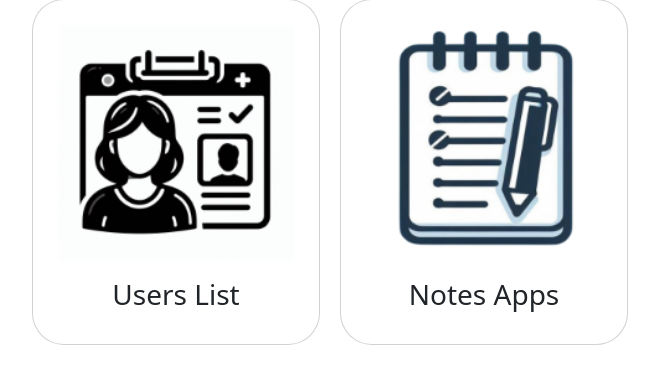
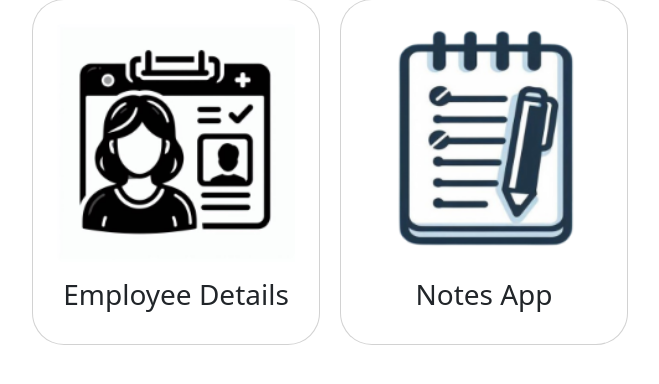
Before and after one commit to isumhansana/aiphp, a PHP site: page /dashboard.php in a window 1280 px wide. Shown: the part 189-573 px from the top of the page, without its empty margins (158-817 px from the left). Run offline with PHP 8.4, Linux system fonts and the light colour scheme; the visitor is signed in with stand-in values (Sample User, id 1).

Commit message:
modified:   dashboard.php 	modified:   notes/index.php 	modified:   usersList.php

```diff
--- a/dashboard.php
+++ b/dashboard.php
@@ -93,7 +93,7 @@
             '<div class="col-md-4 mb-4">
               <a href="usersList.php" class="card p-4 rounded-5 dash-card" style="width: 18rem;">
                 <img src="imgs/dashboard/userListAdmin.png" class="card-img-top mb-2" alt="...">
-                <h5 class="dash-card-text">Users List</h5>
+                <h5 class="dash-card-text">Employee Details</h5>
               </a>
             </div>'
           );
@@ -102,7 +102,7 @@
       <div class="col-md-4 mb-4">
         <a href="notes/index.php" class="card p-4 rounded-5 dash-card" style="width: 18rem;">
           <img src="imgs/dashboard/notes.png" class="card-img-top mb-2" alt="...">
-          <h5 class="dash-card-text">Notes Apps</h5>
+          <h5 class="dash-card-text">Notes App</h5>
         </a>
       </div>
     </div>
--- a/notes/index.php
+++ b/notes/index.php
@@ -56,7 +56,7 @@
                         <a class="nav-link" aria-current="page" href="../index.php">Home</a>
                     </li>
                     <li class="nav-item">
-                        <a class="nav-link active" aria-current="page" href="../dashboard.php">Dashboard</a>
+                        <a class="nav-link" aria-current="page" href="../dashboard.php">Dashboard</a>
                     </li>
                     <li class="nav-item">
                         <a class="nav-link" aria-current="page" href="../signOut.php">Logout</a>
--- a/usersList.php
+++ b/usersList.php
@@ -39,7 +39,7 @@
                 <a class="nav-link" aria-current="page" href="index.php">Home</a>
               </li>
               <li class="nav-item">
-                <a class="nav-link active" aria-current="page" href="dashboard.php">Dashboard</a>
+                <a class="nav-link" aria-current="page" href="dashboard.php">Dashboard</a>
               </li>
               <li class="nav-item">
                 <a class="nav-link" aria-current="page" href="signOut.php">Logout</a>
@@ -49,7 +49,7 @@
         </div>
     </nav>
     <div class="container">
-        <h1 class="hero-text mb-4">Employee Table</h1>
+        <h1 class="hero-text mb-4">Employee Details</h1>
         <table class="table mt-5">
             <thead>
                 <tr>
```
